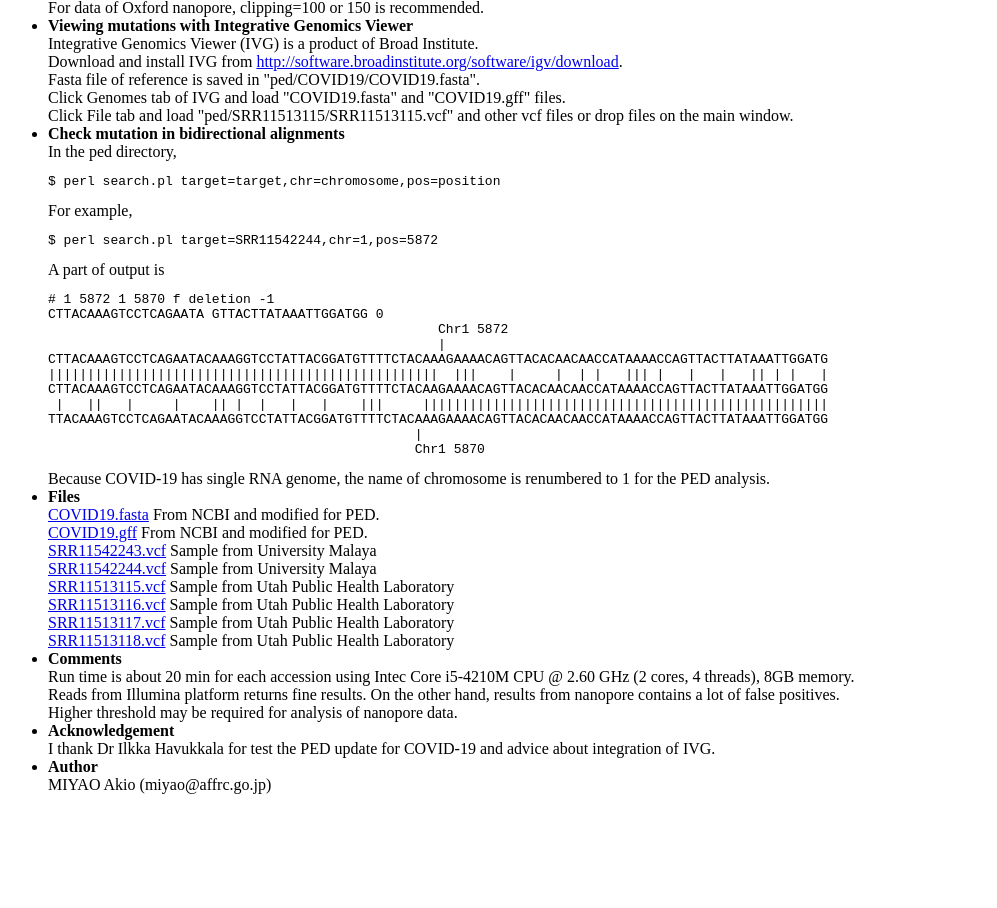
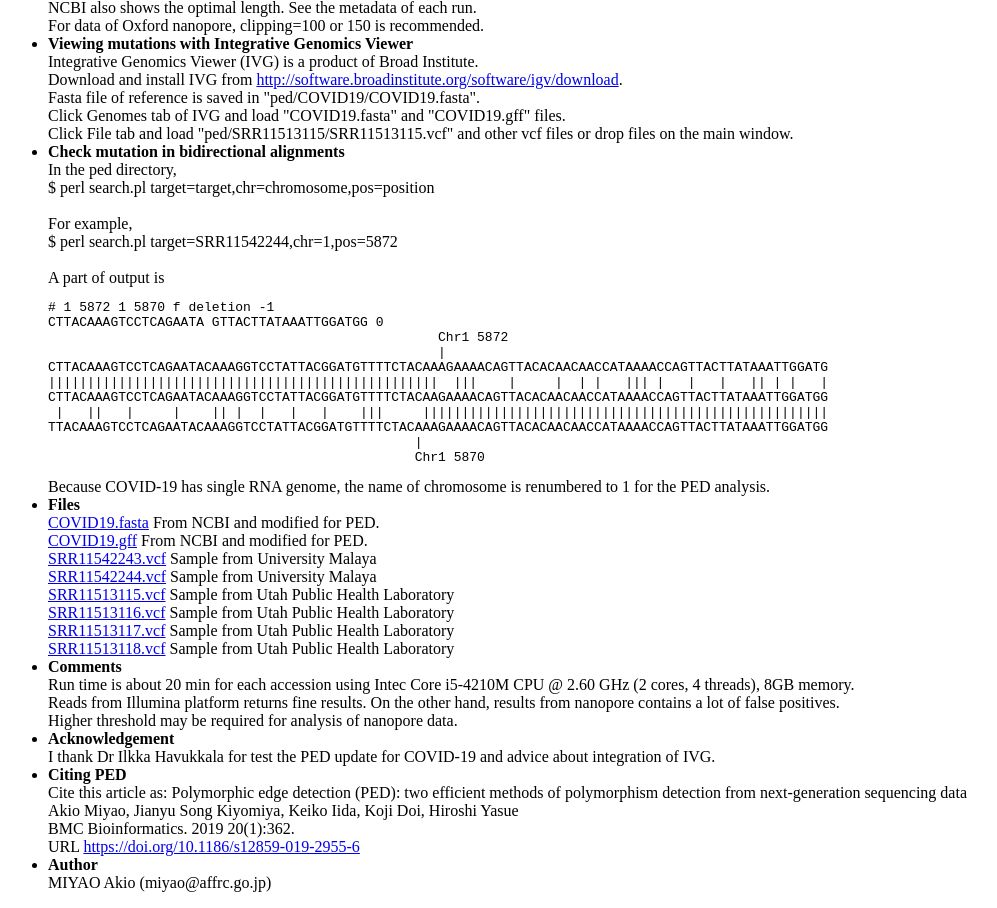
Before and after one commit to akiomiyao/ped, a plain HTML site: page covid19/index.html in a window 1280 px wide. Shown: the part 877-1785 px from the top of the page, without its empty margins (0-997 px from the left). Before the commit the page ends 1687 px from the top, so only its background shows below. Drawn offline with Linux system fonts and the light colour scheme.

Commit message:
update for COVID-19 page.

```diff
--- a/covid19/index.html
+++ b/covid19/index.html
@@ -32,7 +32,7 @@
     Currently, fastq files of Illmina and Oxford nanopore are supported.
     <li><b>Size of clipping</b><br>
     Fastq sequence of RT-PCR products is not fixed length. Since PED requires fixed length sequences, clipping of sequences is required.<br>
-    $ perl check_length.pl target=SRR11513115<br>
+    $ perl check_length.pl target=SRR11513115<br><br>
     outputs read counts in each length. Choose the optimal length for clipping.<br>
     NCBI also shows the optimal length. See the metadata of each run.<br>
     For data of Oxford nanopore, clipping=100 or 150 is recommended.
@@ -43,14 +43,11 @@
     Click Genomes tab of IVG and load "COVID19.fasta" and "COVID19.gff" files.<br>
     Click File tab and load "ped/SRR11513115/SRR11513115.vcf" and other vcf files or drop files on the main window.<br>
     <li><b>Check mutation in bidirectional alignments</b><br>
-    In the ped directory,<pre>
-$ perl search.pl target=target,chr=chromosome,pos=position
-</pre>
-For example,
-
-<pre>$ perl search.pl target=SRR11542244,chr=1,pos=5872
-</pre>
-A part of output is
+    In the ped directory,<br>
+$ perl search.pl target=target,chr=chromosome,pos=position<br><br>
+For example,<br>
+$ perl search.pl target=SRR11542244,chr=1,pos=5872<br><br>
+A part of output is<br>
 
 <pre># 1 5872 1 5870 f deletion -1
 CTTACAAAGTCCTCAGAATA GTTACTTATAAATTGGATGG 0
@@ -82,6 +79,11 @@ Because COVID-19 has single RNA genome, the name of chromosome is renumbered to
     Higher threshold may be required for analysis of nanopore data.
     <li><b>Acknowledgement</b><br>
     I thank Dr Ilkka Havukkala for test the PED update for COVID-19 and advice about integration of IVG.<br>
+    <li><b>Citing PED</b><br>
+Cite this article as: Polymorphic edge detection (PED): two efficient methods of polymorphism detection from next-generation sequencing data<br>
+Akio Miyao, Jianyu Song Kiyomiya, Keiko Iida, Koji Doi, Hiroshi Yasue<br>
+BMC Bioinformatics. 2019 20(1):362.<br>
+URL <a href = "https://doi.org/10.1186/s12859-019-2955-6" target = "_blank">https://doi.org/10.1186/s12859-019-2955-6</a>
     <li><b>Author</b><br>
     MIYAO Akio (miyao@affrc.go.jp)
     </ul>
```
